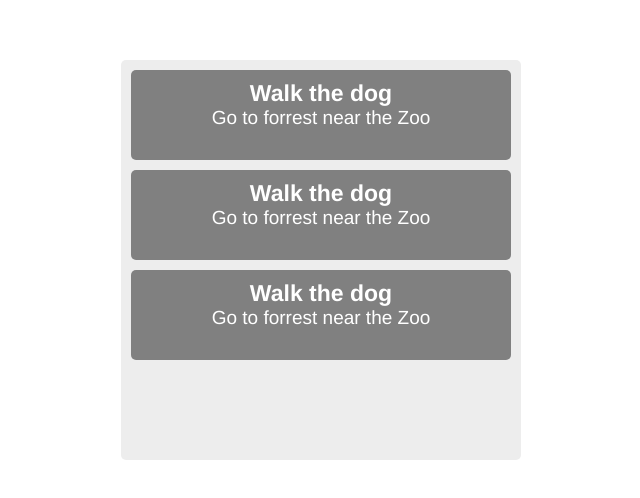
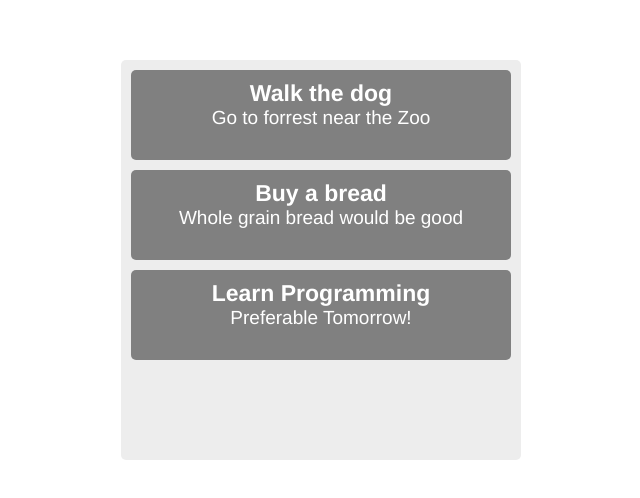
Before and after one commit to Jerga99/vue-todo, a Vue app: page / in a window 1280 px wide. Shown: the top 498 px of the page, without its empty margins (319-959 px from the left). Built offline with nearby package versions, Linux system fonts and the light colour scheme.

Commit message:
29 Props

```diff
--- a/src/components/TodoItem.vue
+++ b/src/components/TodoItem.vue
@@ -5,14 +5,31 @@
   <div class="todo-item">
     <div class="todo-item-content">
       <div class="todo-item-content-title">
-        Walk the dog
+        {{title}}
       </div>
       <div class="todo-item-content-description">
-        Go to forrest near the Zoo
+        {{description}}
       </div>
     </div>
   </div>
 </template>
+<script>
+export default {
+  // props: ['title', 'description'],
+  props: {
+    title: {
+      type: String,
+      required: true
+    },
+    description: {
+      type: String,
+      required: false,
+      default: 'Default Description'
+    }
+    // Array, Object, String, Number, Boolean, Function
+  }
+}
+</script>
 
 <style scoped lang="scss">
   .todo {
--- a/src/components/TodoList.vue
+++ b/src/components/TodoList.vue
@@ -2,9 +2,15 @@
 
 <template>
   <div class="todo-list">
-    <todo-item />
-    <todo-item />
-    <todo-item />
+    <todo-item
+      v-bind:title="'Walk the dog'"
+      v-bind:description="'Go to forrest near the Zoo'" />
+    <todo-item
+      :title="'Buy a bread'"
+      :description="'Whole grain bread would be good'"/>
+    <todo-item
+      :title="todoTitle"
+      :description="todoDescription" />
   </div>
 </template>
 
@@ -13,6 +19,12 @@ import TodoItem from '@/components/TodoItem'
 export default {
   components: {
     TodoItem
+  },
+  data() {
+    return {
+      todoTitle: 'Learn Programming',
+      todoDescription: 'Preferable Tomorrow!'
+    }
   }
 }
 </script>
```
